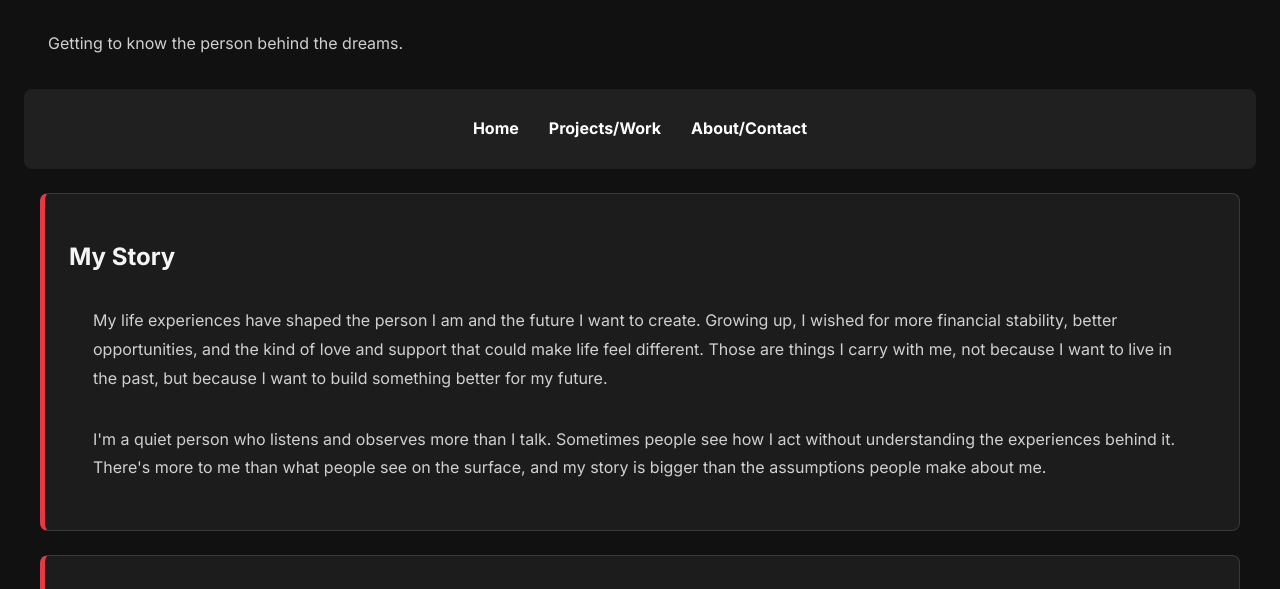
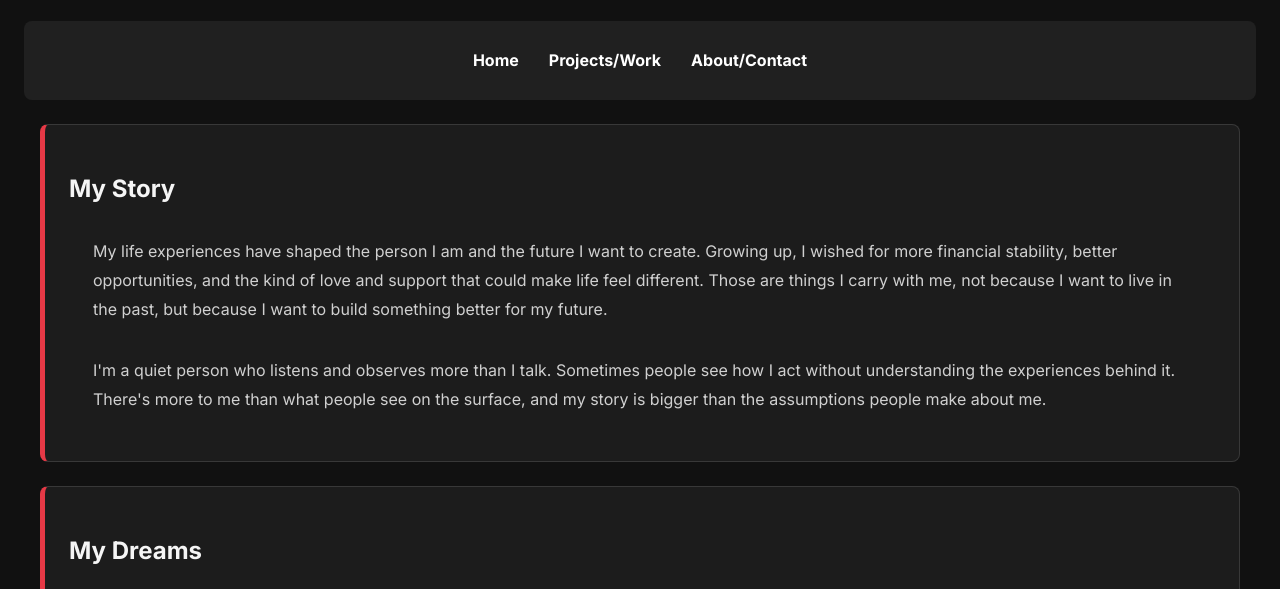
Before and after one commit to ygd3x/my-personal-portfolio, a plain HTML site: page about.html in a window 1280 px wide. Shown: the part 183-772 px from the top of the page. Drawn offline with Linux system fonts and the light colour scheme.

Commit message:
Update about.html

```diff
--- a/about.html
+++ b/about.html
@@ -19,8 +19,6 @@
     <header>
 
         <h1>My Story, My Future</h1>
-
-        <p>Getting to know the person behind the dreams.</p>
 
     </header>
 
```
